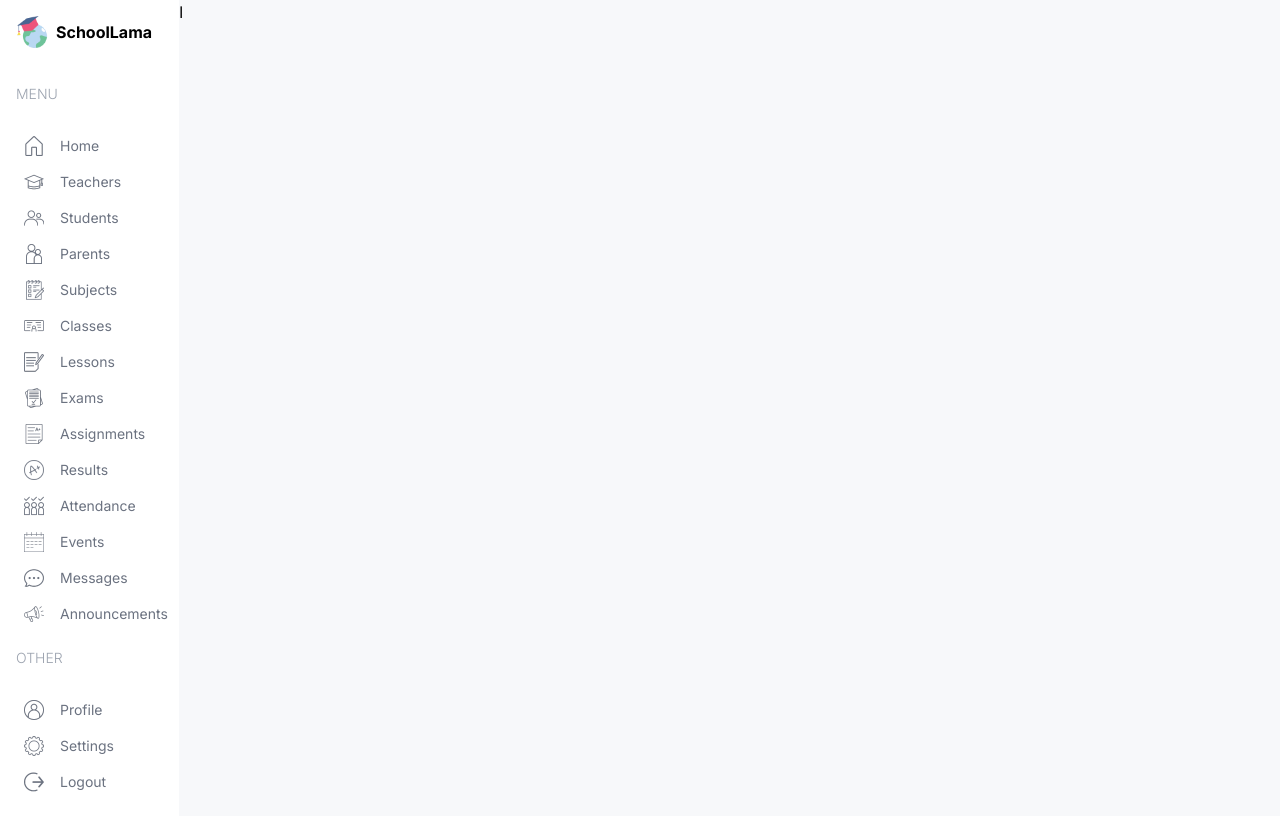
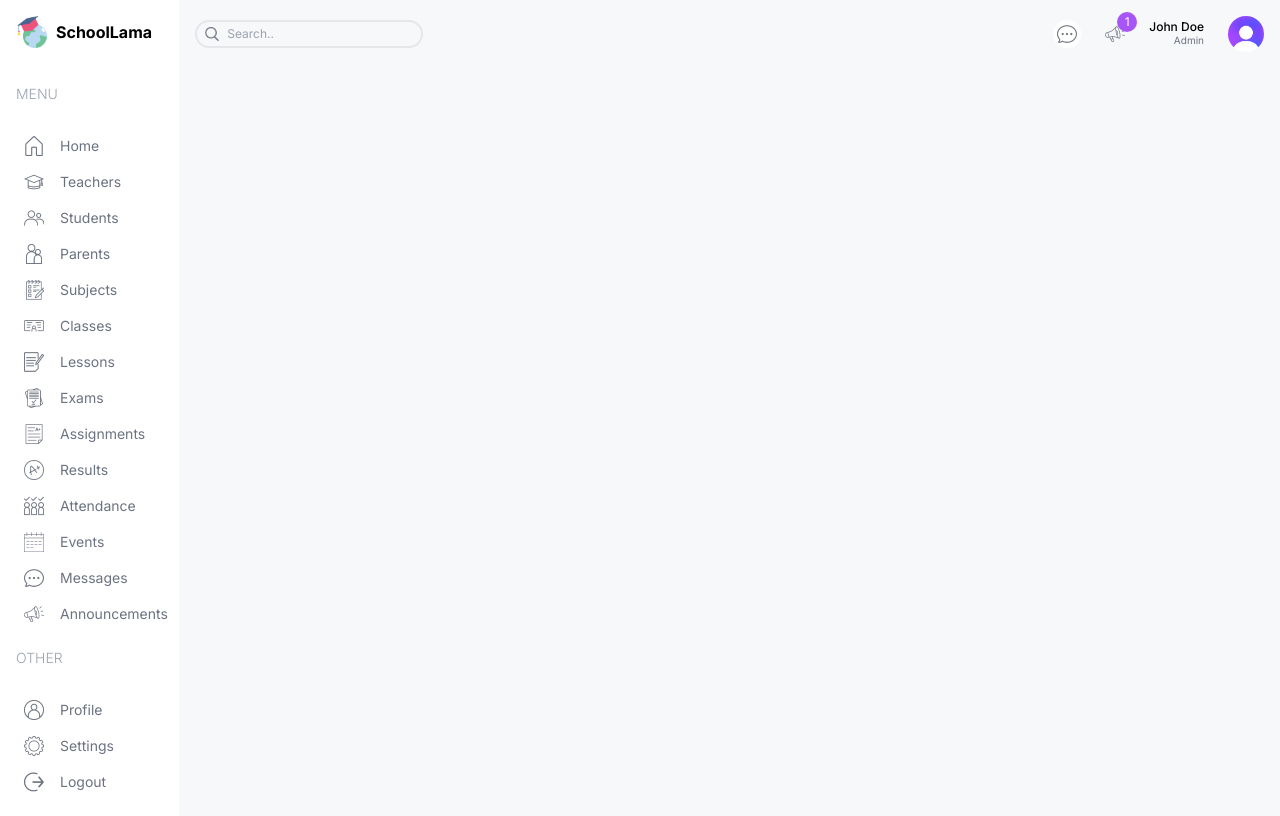
Before and after one commit to SoniSaga/school-management-system, a Next.js app: page /admin in a window 1280 px wide. Built offline with nearby package versions, Linux system fonts and the light colour scheme.

Commit message:
Added Navbar

```diff
--- a/src/app/(dashboard)/layout.tsx
+++ b/src/app/(dashboard)/layout.tsx
@@ -1,6 +1,7 @@
 import Link from "next/link";
 import Image from "next/image";
 import Menu from "@/components/Menu";
+import Navbar from "@/components/Navbar";
 
 export default function DashBoardLayout({
   children,
@@ -27,7 +28,7 @@
       </div>
       {/*RIGHT*/}
       <div className="bg-[#F7F8FA] w-[86%] md:w-[92%] lg:w-[84%] xl:w-[86%]  flex flex-col overflow-scroll">
-        l
+        <Navbar/>
       </div>
     </div>
   );
--- a/src/components/Navbar.tsx
+++ b/src/components/Navbar.tsx
@@ -1,9 +1,35 @@
+import Image from "next/image";
+
 const Navbar = () => {
+  return (
+    <div className="flex items-center justify-between p-4">
+      {/*SEARCH BAR*/}
+      <div className="hidden md:flex border border-2 rounded-full text-xs flex items-center p-1 gap-2 px-2 ">
+        <Image src="/search.png" alt="" width={14} height={14} />
+        <input
+          type="text"
+          placeholder="Search.."
+          className="bg-inherit w-[200px] outline-none"
+        ></input>
+      </div>
+      {/*ICONS AND USERS*/}
+      <div className="w-full flex items-center justify-end gap-6">
+        <div className="bg-white rounded-full w-7 h-7 flex justify-center items-center cursor-pointer">
+        <Image src="/message.png" alt="" width={20} height={20} />
+        </div>
 
-    return (
-        <div className="">Navbar</div>
-    )
-
-}
+         <div className="relative">
+            <Image src="/announcement.png" alt="" width={20} height={20}/>
+            <div className="absolute -top-3 -right-3 w-5 h-5 bg-purple-500 p-2 rounded-full text-white text-xs flex items-center justify-center">1</div>
+         </div>
+         <div className="flex flex-col">
+            <span className="text-xs  leading-3 font-medium">John Doe</span>
+            <span className="text-[10px] text-gray-500 text-right">Admin</span>
+         </div>
+         <Image src="/avatar.png" alt="" width={36} height={36} className="rounded-full"/>
+      </div>
+    </div>
+  );
+};
 
 export default Navbar;
```
